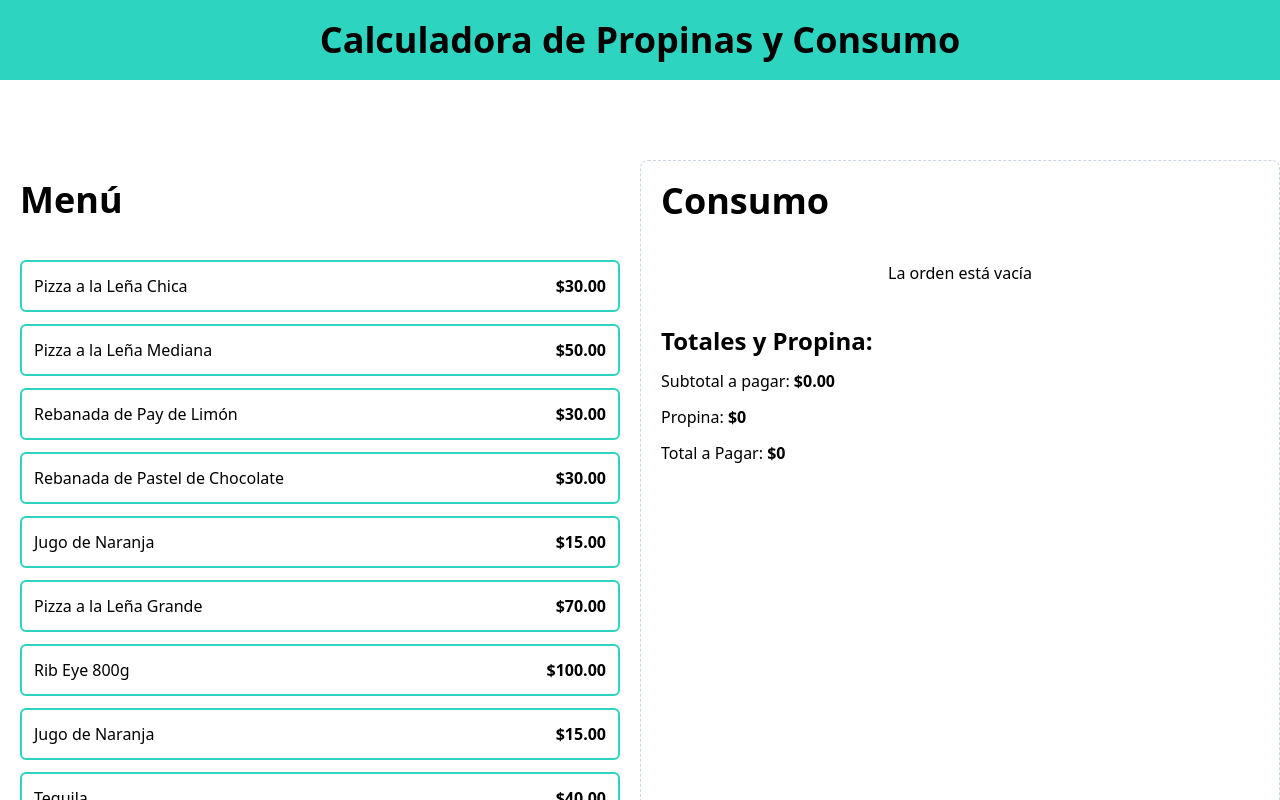
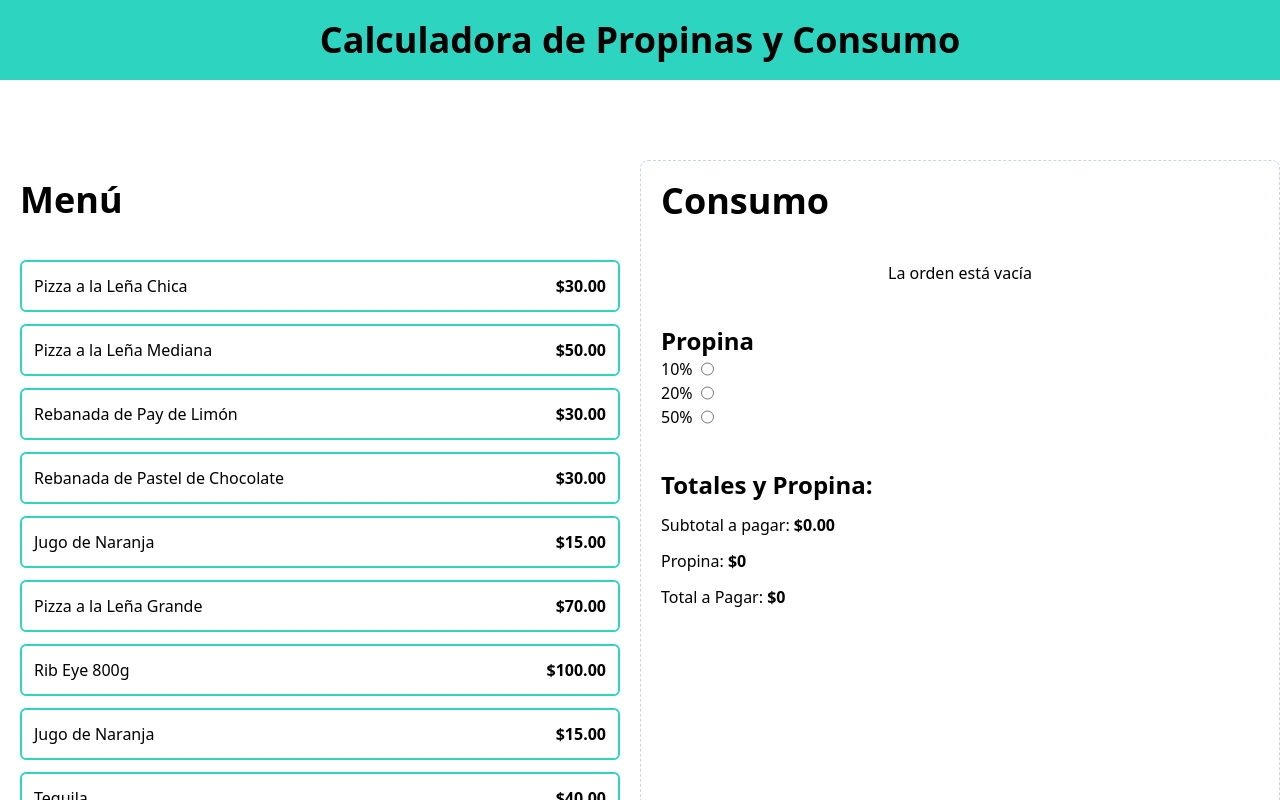
Before and after one commit to AlonsoAM/CalculadoraDePropinasTS, a React (Vite) app: page / in a window 1280 px wide. Shown: the top 800 px of the page. Built offline with nearby package versions, Linux system fonts and the light colour scheme.

Commit message:
Add tip percentage functionality
The TipPercentageForm component has been created and included in App.tsx. This component allows the user to select a tip percentage for the order. Changes also include the addition of tip state in the useOrder hook, which will store the selected tip percentage.

```diff
--- a/src/App.tsx
+++ b/src/App.tsx
@@ -4,11 +4,12 @@ import {MenuItem} from "./components/MenuItem.tsx";
 import {useOrder} from "./hooks/useOrder.ts";
 import {OrderContents} from "./components/OrderContents.tsx";
 import {OrderTotals} from "./components/OrderTotals.tsx";
+import {TipPercentageForm} from "./components/TipPercentageForm.tsx";
 
 const App = () => {
 
     const [data] = useState(menuItems)
-    const {addItem, order, removeItem} = useOrder()
+    const {addItem, order, removeItem, tip, setTip} = useOrder()
 
     return (
         <>
@@ -21,13 +22,14 @@ const App = () => {
                     <h2 className={'text-4xl font-black'}>Menú</h2>
                     <div className={'space-y-3 mt-10'}>
                         {data.map((item) => (
-                            <MenuItem key={item.id} item={item} addItem={addItem} />
+                            <MenuItem key={item.id} item={item} addItem={addItem}/>
                         ))}
                     </div>
                 </div>
                 <div className={'border border-dashed border-slate-300 p-5 rounded-lg space-y-10'}>
-                   <OrderContents order={order} removeItem={removeItem}/>
-                    <OrderTotals order={order}/>
+                    <OrderContents order={order} removeItem={removeItem}/>
+                    <TipPercentageForm setTip={setTip}/>
+                    <OrderTotals order={order} />
                 </div>
             </main>
         </>
--- /dev/null
+++ b/src/components/TipPercentageForm.tsx
@@ -0,0 +1,43 @@
+import {Dispatch, SetStateAction} from "react";
+
+const tipOptions = [
+    {
+        id: 'tip-10',
+        value: .10,
+        label: '10%'
+    },
+    {
+        id: 'tip-20',
+        value: .20,
+        label: '20%'
+    },
+    {
+        id: 'tip-50',
+        value: .50,
+        label: '50%'
+    },
+]
+
+type TipPercentageFormProps = {
+    setTip: Dispatch<SetStateAction<number>>
+}
+export const TipPercentageForm = ({setTip}: TipPercentageFormProps) => {
+    return (
+        <div>
+            <h3 className={'font-black text-2xl'}>Propina</h3>
+            <form>
+                {tipOptions.map((item) => (
+                    <div className={'flex gap-2'} key={item.id}>
+                        <label htmlFor={item.id}>{item.label}</label>
+                        <input id={item.id}
+                               type={'radio'}
+                               name="tip"
+                               onChange={(e) => setTip(+e.target.value)}
+                               value={item.value}/>
+                    </div>
+                ))}
+
+            </form>
+        </div>
+    )
+}
--- a/src/hooks/useOrder.ts
+++ b/src/hooks/useOrder.ts
@@ -4,6 +4,7 @@ import {ItemMenu, MenuID, OrderItem} from "../types";
 export const useOrder = () => {
 
     const [order, setOrder] = useState<OrderItem[]>([])
+    const [tip, setTip] = useState(0)
 
     const addItem = (item: ItemMenu) => {
 
@@ -25,6 +26,8 @@ export const useOrder = () => {
 
     return {
         order,
+        tip,
+        setTip,
         addItem,
         removeItem
     }
```
